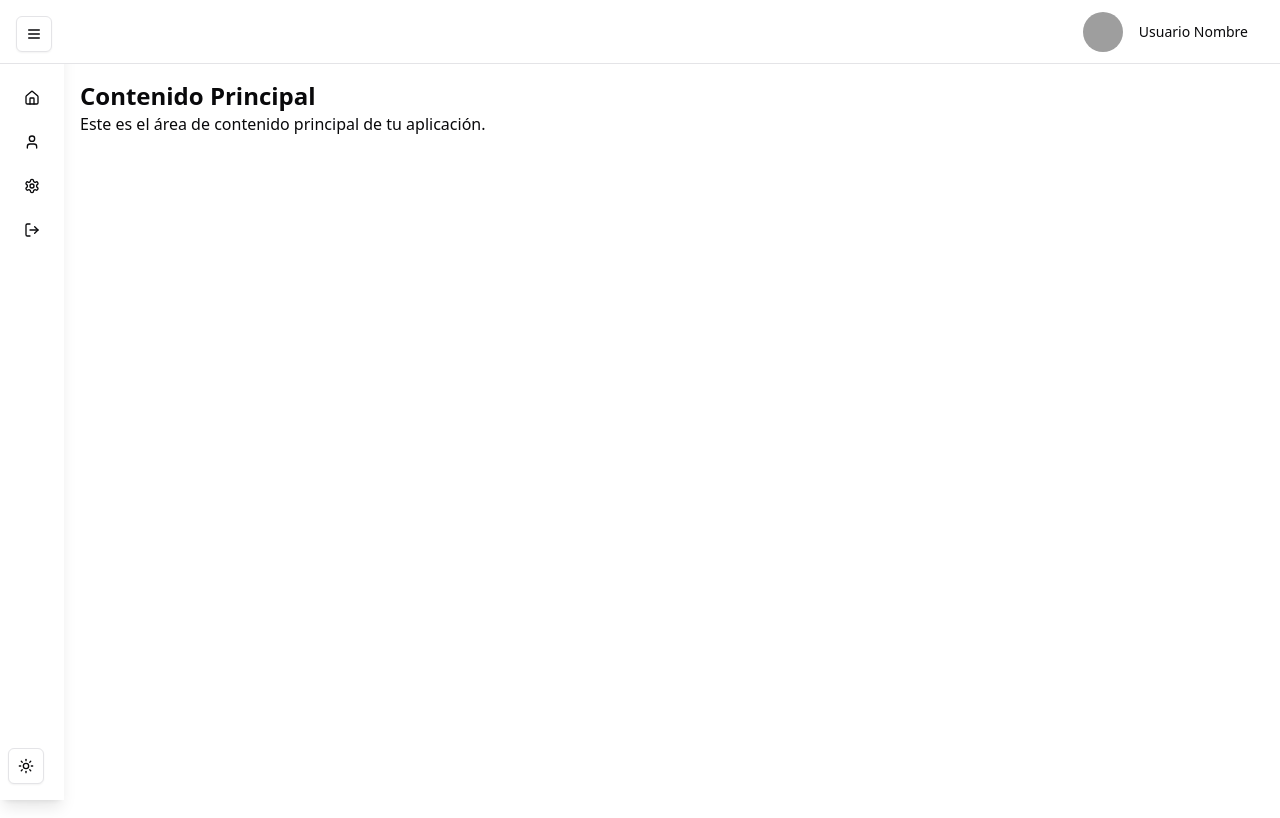
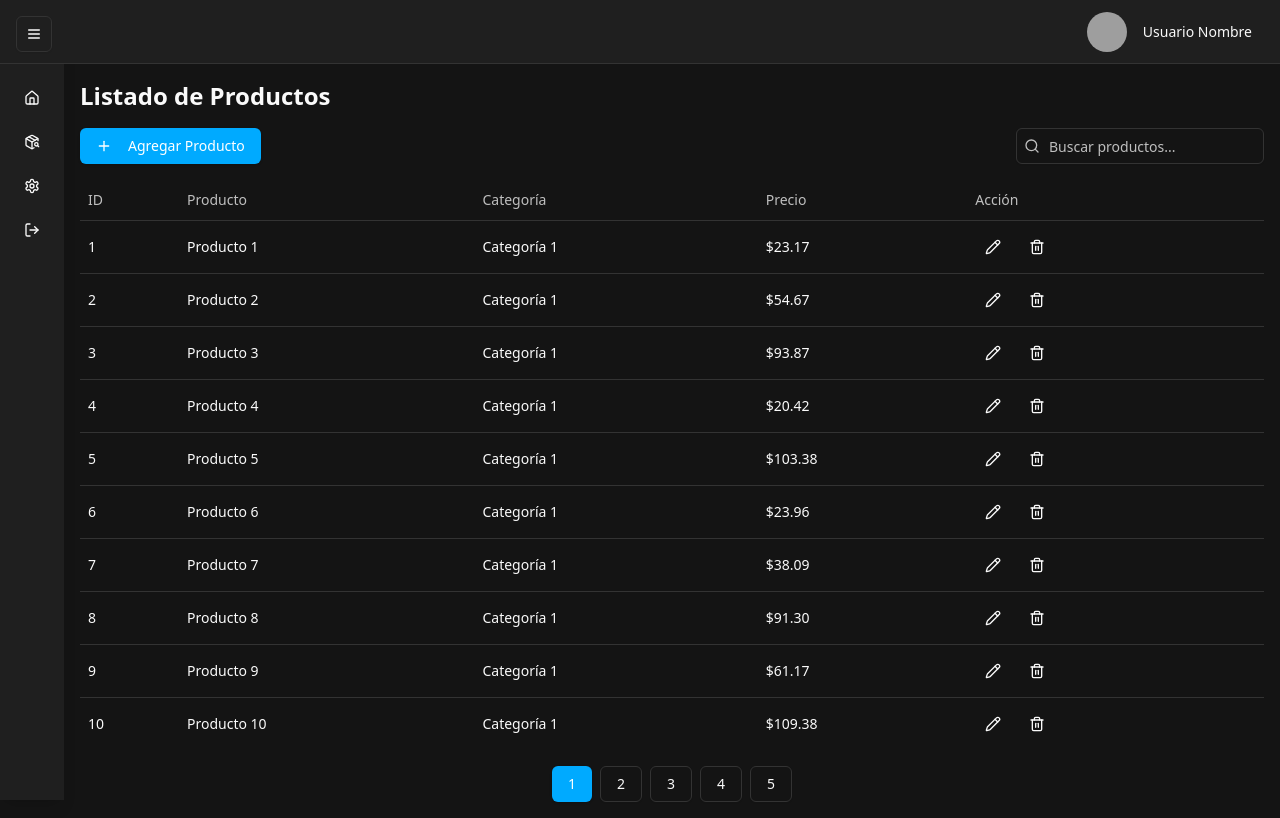
Before and after one commit to ferguevara2000/facturacion-electronica, a React (Vite) app in the folder Frontend/: page /products in a window 1280 px wide. Built offline with nearby package versions, Linux system fonts and the light colour scheme; grey boxes are pictures that could not be loaded.

Commit message:
Change theme colors and optimze ui

```diff
--- a/Frontend/src/App.css
+++ b/Frontend/src/App.css
@@ -7,60 +7,41 @@
   padding: 0;
 }
 
-@layer base {
-  :root {
-    --background: 0 0% 100%;
-    --foreground: 240 10% 3.9%;
-    --card: 0 0% 100%;
-    --card-foreground: 240 10% 3.9%;
-    --popover: 0 0% 100%;
-    --popover-foreground: 240 10% 3.9%;
-    --primary: 240 5.9% 10%;
-    --primary-foreground: 0 0% 98%;
-    --secondary: 240 4.8% 95.9%;
-    --secondary-foreground: 240 5.9% 10%;
-    --muted: 240 4.8% 95.9%;
-    --muted-foreground: 240 3.8% 46.1%;
-    --accent: 240 4.8% 95.9%;
-    --accent-foreground: 240 5.9% 10%;
-    --destructive: 0 84.2% 60.2%;
-    --destructive-foreground: 0 0% 98%;
-    --border: 240 5.9% 90%;
-    --input: 240 5.9% 90%;
-    --ring: 240 10% 3.9%;
-    --chart-1: 12 76% 61%;
-    --chart-2: 173 58% 39%;
-    --chart-3: 197 37% 24%;
-    --chart-4: 43 74% 66%;
-    --chart-5: 27 87% 67%;
-    --radius: 0.5rem;
-  }
-  .dark {
-    --background: 240 10% 3.9%;
-    --foreground: 0 0% 98%;
-    --card: 240 10% 3.9%;
-    --card-foreground: 0 0% 98%;
-    --popover: 240 10% 3.9%;
-    --popover-foreground: 0 0% 98%;
-    --primary: 0 0% 98%;
-    --primary-foreground: 240 5.9% 10%;
-    --secondary: 240 3.7% 15.9%;
-    --secondary-foreground: 0 0% 98%;
-    --muted: 240 3.7% 15.9%;
-    --muted-foreground: 240 5% 64.9%;
-    --accent: 240 3.7% 15.9%;
-    --accent-foreground: 0 0% 98%;
-    --destructive: 0 62.8% 30.6%;
-    --destructive-foreground: 0 0% 98%;
-    --border: 240 3.7% 15.9%;
-    --input: 240 3.7% 15.9%;
-    --ring: 240 4.9% 83.9%;
-    --chart-1: 220 70% 50%;
-    --chart-2: 160 60% 45%;
-    --chart-3: 30 80% 55%;
-    --chart-4: 280 65% 60%;
-    --chart-5: 340 75% 55%;
-  }
+:root {
+  --background: 0 0% 8%;
+  --foreground: 0 0% 98%;
+  --card: 0 0% 12%;
+  --card-foreground: 0 0% 90%;
+  --primary: 200 100% 50%;
+  --primary-foreground: 0 0% 100%;
+  --secondary: 220 14% 25%;
+  --secondary-foreground: 0 0% 100%;
+  --muted: 240 4% 16%;
+  --muted-foreground: 0 0% 75%;
+  --accent: 0 0% 30%;
+  --accent-foreground: 0 0% 100%;
+  --border: 0 0% 20%;
+  --hover: 0 0% 15%;
+  --sidebar-background: 0 0% 12%;
+}
+
+body {
+  background-color: hsl(var(--background));
+  color: hsl(var(--foreground));
+}
+
+.header {
+  background-color: hsl(var(--sidebar-background));
+  color: hsl(var(--foreground));
+}
+
+.sidebar {
+  background-color: hsl(var(--sidebar-background));
+  color: hsl(var(--foreground));
+}
+
+.main-content {
+  background-color: hsl(var(--background)); /* Usa el fondo principal */
 }
 
 @layer base {
--- a/Frontend/src/App.jsx
+++ b/Frontend/src/App.jsx
@@ -1,23 +1,41 @@
 "use client";
 
-import { useState } from "react";
+import { useState, useEffect } from "react";
 import Sidebar from "./components/Sidebar/sidebar.jsx";
 import Header from "./components/Header/header.jsx";
+import { Route, Routes } from "react-router-dom";
+import Dashboard from "./pages/Dashboard/dashboard.jsx";
+import Products from "./pages/Products/products.jsx";
 
 export default function App() {
+  const [theme, setTheme] = useState("light");
+
+  // Cambia el tema y guarda en localStorage
+  const toggleTheme = () => {
+    const newTheme = theme === "light" ? "dark" : "light";
+    setTheme(newTheme);
+    localStorage.setItem("theme", newTheme);
+  };
+
+  // Lee el tema guardado en localStorage
+  useEffect(() => {
+    const savedTheme = localStorage.getItem("theme") || "light";
+    setTheme(savedTheme);
+  }, []);
+
   const [isOpen, setIsOpen] = useState(false);
 
   const toggleSidebar = () => setIsOpen(!isOpen);
 
   return (
-    <div className="relative min-h-screen">
+    <div className={`relative min-h-screen ${theme}`}>
       <Header />
-      <Sidebar isOpen={isOpen} toggleSidebar={toggleSidebar} />
-      <main className={`pt-16 transition-all duration-300 ${isOpen ? "ml-64" : "ml-16"}`}>
-        <div className="p-4">
-          <h1 className="text-2xl font-bold">Contenido Principal</h1>
-          <p>Este es el área de contenido principal de tu aplicación.</p>
-        </div>
+      <Sidebar toggleTheme={toggleTheme} theme={theme} isOpen={isOpen} toggleSidebar={toggleSidebar}/>
+      <main className={`main-content pt-16 transition-all duration-300 ${isOpen ? "ml-64" : "ml-16"}`}>
+        <Routes>
+        <Route path="/" element={<Dashboard />} />
+            <Route path="/products" element={<Products />} />
+        </Routes>
       </main>
     </div>
   );
--- a/Frontend/src/components/Header/header.jsx
+++ b/Frontend/src/components/Header/header.jsx
@@ -14,10 +14,10 @@ export default function Header() {
   useEffect(() => setMounted(true), [])
 
   return (
-    <header className="fixed top-0 right-0 left-0 bg-background z-40 h-16 flex items-center justify-end px-4 border-b">
+    <header className="header fixed top-0 right-0 left-0 bg-background z-40 h-16 flex items-center justify-end px-4 border-b">
       <DropdownMenu>
         <DropdownMenuTrigger asChild>
-          <Button variant="ghost" className="flex items-center space-x-2">
+          <Button variant="ghost" className="flex items-center space-x-2 transition-all duration-200 p-3 rounded-md h-12">
             <Avatar>
               <AvatarImage src="/placeholder.svg?height=32&width=32" alt="@usuario" />
               <AvatarFallback>UN</AvatarFallback>
@@ -25,7 +25,7 @@ export default function Header() {
             <span>Usuario Nombre</span>
           </Button>
         </DropdownMenuTrigger>
-        <DropdownMenuContent align="end">
+        <DropdownMenuContent align="end" className="header w-44">
           <DropdownMenuItem>
             <User className="mr-2 h-4 w-4" />
             <span>Mi Perfil</span>
--- a/Frontend/src/components/Sidebar/sidebar.jsx
+++ b/Frontend/src/components/Sidebar/sidebar.jsx
@@ -1,12 +1,12 @@
 "use client";
 
 import { useState } from "react";
-import { Menu, X, Home, User, Settings, LogOut, Sun, Moon, ChevronDown, ChevronUp } from "lucide-react";
+import { Menu, X, Home, Settings, LogOut, ChevronDown, ChevronUp, PackageSearch } from "lucide-react";
 import { Button } from "@/components/ui/button";
+import { Link } from "react-router-dom"; // Importa Link para la navegación
 import { useTheme } from "next-themes";
 
-export default function Sidebar({ isOpen, toggleSidebar }) {
-  const { theme, setTheme } = useTheme();
+export default function Sidebar({ isOpen, toggleSidebar, toggleTheme, theme }) {
   const [openSubmenu, setOpenSubmenu] = useState(null);
 
   const toggleSubmenu = (index) => {
@@ -17,13 +17,13 @@ export default function Sidebar({ isOpen, toggleSidebar }) {
     {
       icon: <Home className="h-5 w-5" />,
       label: "Inicio",
-      href: "#",
+      href: "/", // Ruta para el Dashboard
       submenu: null,
     },
     {
-      icon: <User className="h-5 w-5" />,
-      label: "Perfil",
-      href: "#",
+      icon: <PackageSearch className="h-5 w-5" />,
+      label: "Productos",
+      href: "/products", // Ruta para Productos
       submenu: null,
     },
     {
@@ -50,7 +50,7 @@ export default function Sidebar({ isOpen, toggleSidebar }) {
       <Button
         variant="outline"
         size="icon"
-        className="fixed top-4 left-4 z-50"
+        className="header fixed top-4 left-4 z-50"
         onClick={toggleSidebar}
       >
         {isOpen ? <X className="h-4 w-4" /> : <Menu className="h-4 w-4" />}
@@ -58,7 +58,9 @@ export default function Sidebar({ isOpen, toggleSidebar }) {
 
       {/* Sidebar */}
       <div
-        className={`fixed top-0 left-0 h-full bg-background shadow-lg transform transition-all duration-300 ease-in-out ${isOpen ? "w-64" : "w-16"}`}
+        className={`sidebar fixed top-0 left-0 h-full bg-background shadow-lg transform transition-all duration-300 ease-in-out ${
+          isOpen ? "w-64" : "w-16"
+        }`}
       >
         <nav className="p-4 mt-16">
           <ul className="space-y-2">
@@ -66,15 +68,13 @@ export default function Sidebar({ isOpen, toggleSidebar }) {
               <li key={index}>
                 {item.submenu ? (
                   <div>
-                    <a
-                      href={isOpen ? item.href : "#"} // Solo habilitar el enlace si el sidebar está abierto
-                      className="flex items-center p-2 rounded hover:bg-accent"
-                      onClick={() => isOpen && toggleSubmenu(index)} // Solo permitir abrir el submenú si el sidebar está abierto
+                    <div>
+                      <button
+                        onClick={() => isOpen && toggleSubmenu(index)} // Abre el submenú solo si el sidebar está abierto
+                        className="flex items-center p-2 rounded hover:bg-accent w-full text-left"
                       >
                         {item.icon}
-                      <span className={`ml-2 ${isOpen ? "block" : "hidden"}`}>
-                        {item.label}
-                      </span>
+                        <span className={`ml-2 ${isOpen ? "block" : "hidden"}`}>{item.label}</span>
                         {isOpen && (
                           openSubmenu === index ? (
                             <ChevronUp className="h-4 w-4 ml-auto" />
@@ -82,47 +82,37 @@ export default function Sidebar({ isOpen, toggleSidebar }) {
                             <ChevronDown className="h-4 w-4 ml-auto" />
                           )
                         )}
-                    </a>
-                    <ul className={`pl-4 mt-2 ${openSubmenu === index ? "block" : "hidden"} transition-all duration-300 ease-in-out`}>
+                      </button>
+                    </div>
+                    {isOpen && openSubmenu === index && (
+                      <ul className="pl-4 mt-2 space-y-1">
                         {item.submenu.map((subitem, subindex) => (
                           <li key={subindex}>
-                          <a
-                            href={subitem.href}
+                            <Link
+                              to={subitem.href}
                               className="flex items-center p-2 rounded hover:bg-accent"
                             >
                               {subitem.icon}
-                            <span className={`ml-2 ${isOpen ? "block" : "hidden"}`}>
-                              {subitem.label}
-                            </span>
-                          </a>
+                              <span className="ml-2">{subitem.label}</span>
+                            </Link>
                           </li>
                         ))}
                       </ul>
+                    )}
                   </div>
                 ) : (
-                  <a
-                    href={item.href}
+                  <Link
+                    to={item.href} // Cambiado a Link
                     className="flex items-center p-2 rounded hover:bg-accent"
                   >
                     {item.icon}
-                    <span className={`ml-2 ${isOpen ? "block" : "hidden"}`}>
-                      {item.label}
-                    </span>
-                  </a>
+                    <span className={`ml-2 ${isOpen ? "block" : "hidden"}`}>{item.label}</span>
+                  </Link>
                 )}
               </li>
             ))}
           </ul>
         </nav>
-
-        <Button
-          variant="outline"
-          size="icon"
-          className={`absolute bottom-4 ${isOpen ? "left-4" : "left-2"}`}
-          onClick={() => setTheme(theme === "light" ? "dark" : "light")}
-        >
-          {theme === "light" ? <Moon className="h-4 w-4" /> : <Sun className="h-4 w-4" />}
-        </Button>
       </div>
     </div>
   );
--- /dev/null
+++ b/Frontend/src/components/ui/input.tsx
@@ -0,0 +1,25 @@
+import * as React from "react"
+
+import { cn } from "@/lib/utils"
+
+export interface InputProps
+  extends React.InputHTMLAttributes<HTMLInputElement> {}
+
+const Input = React.forwardRef<HTMLInputElement, InputProps>(
+  ({ className, type, ...props }, ref) => {
+    return (
+      <input
+        type={type}
+        className={cn(
+          "flex h-9 w-full rounded-md border border-input bg-transparent px-3 py-1 text-sm shadow-sm transition-colors file:border-0 file:bg-transparent file:text-sm file:font-medium file:text-foreground placeholder:text-muted-foreground focus-visible:outline-none focus-visible:ring-1 focus-visible:ring-ring disabled:cursor-not-allowed disabled:opacity-50",
+          className
+        )}
+        ref={ref}
+        {...props}
+      />
+    )
+  }
+)
+Input.displayName = "Input"
+
+export { Input }
--- /dev/null
+++ b/Frontend/src/components/ui/table.tsx
@@ -0,0 +1,120 @@
+import * as React from "react"
+
+import { cn } from "@/lib/utils"
+
+const Table = React.forwardRef<
+  HTMLTableElement,
+  React.HTMLAttributes<HTMLTableElement>
+>(({ className, ...props }, ref) => (
+  <div className="relative w-full overflow-auto">
+    <table
+      ref={ref}
+      className={cn("w-full caption-bottom text-sm", className)}
+      {...props}
+    />
+  </div>
+))
+Table.displayName = "Table"
+
+const TableHeader = React.forwardRef<
+  HTMLTableSectionElement,
+  React.HTMLAttributes<HTMLTableSectionElement>
+>(({ className, ...props }, ref) => (
+  <thead ref={ref} className={cn("[&_tr]:border-b", className)} {...props} />
+))
+TableHeader.displayName = "TableHeader"
+
+const TableBody = React.forwardRef<
+  HTMLTableSectionElement,
+  React.HTMLAttributes<HTMLTableSectionElement>
+>(({ className, ...props }, ref) => (
+  <tbody
+    ref={ref}
+    className={cn("[&_tr:last-child]:border-0", className)}
+    {...props}
+  />
+))
+TableBody.displayName = "TableBody"
+
+const TableFooter = React.forwardRef<
+  HTMLTableSectionElement,
+  React.HTMLAttributes<HTMLTableSectionElement>
+>(({ className, ...props }, ref) => (
+  <tfoot
+    ref={ref}
+    className={cn(
+      "border-t bg-muted/50 font-medium [&>tr]:last:border-b-0",
+      className
+    )}
+    {...props}
+  />
+))
+TableFooter.displayName = "TableFooter"
+
+const TableRow = React.forwardRef<
+  HTMLTableRowElement,
+  React.HTMLAttributes<HTMLTableRowElement>
+>(({ className, ...props }, ref) => (
+  <tr
+    ref={ref}
+    className={cn(
+      "border-b transition-colors hover:bg-muted/50 data-[state=selected]:bg-muted",
+      className
+    )}
+    {...props}
+  />
+))
+TableRow.displayName = "TableRow"
+
+const TableHead = React.forwardRef<
+  HTMLTableCellElement,
+  React.ThHTMLAttributes<HTMLTableCellElement>
+>(({ className, ...props }, ref) => (
+  <th
+    ref={ref}
+    className={cn(
+      "h-10 px-2 text-left align-middle font-medium text-muted-foreground [&:has([role=checkbox])]:pr-0 [&>[role=checkbox]]:translate-y-[2px]",
+      className
+    )}
+    {...props}
+  />
+))
+TableHead.displayName = "TableHead"
+
+const TableCell = React.forwardRef<
+  HTMLTableCellElement,
+  React.TdHTMLAttributes<HTMLTableCellElement>
+>(({ className, ...props }, ref) => (
+  <td
+    ref={ref}
+    className={cn(
+      "p-2 align-middle [&:has([role=checkbox])]:pr-0 [&>[role=checkbox]]:translate-y-[2px]",
+      className
+    )}
+    {...props}
+  />
+))
+TableCell.displayName = "TableCell"
+
+const TableCaption = React.forwardRef<
+  HTMLTableCaptionElement,
+  React.HTMLAttributes<HTMLTableCaptionElement>
+>(({ className, ...props }, ref) => (
+  <caption
+    ref={ref}
+    className={cn("mt-4 text-sm text-muted-foreground", className)}
+    {...props}
+  />
+))
+TableCaption.displayName = "TableCaption"
+
+export {
+  Table,
+  TableHeader,
+  TableBody,
+  TableFooter,
+  TableHead,
+  TableRow,
+  TableCell,
+  TableCaption,
+}
--- a/Frontend/src/main.jsx
+++ b/Frontend/src/main.jsx
@@ -2,9 +2,12 @@ import { StrictMode } from 'react'
 import { createRoot } from 'react-dom/client'
 import App from './App.jsx'
 import './App.css'
+import { BrowserRouter } from 'react-router-dom'
 
 createRoot(document.getElementById('root')).render(
   <StrictMode>
-    <App />
+    <BrowserRouter>
+      <App />
+    </BrowserRouter>
   </StrictMode>,
 )
--- /dev/null
+++ b/Frontend/src/pages/Products/products.jsx
@@ -0,0 +1,104 @@
+import React, { useState } from 'react'
+import { Plus, Search, Pencil, Trash2 } from 'lucide-react'
+import { Button } from "@/components/ui/button"
+import { Input } from "@/components/ui/input"
+import {
+  Table,
+  TableBody,
+  TableCell,
+  TableHead,
+  TableHeader,
+  TableRow,
+} from "@/components/ui/table"
+
+// Mock data
+const mockProducts = Array(50).fill(null).map((_, i) => ({
+  id: i + 1,
+  name: `Producto ${i + 1}`,
+  category: `Categoría ${Math.floor(i / 10) + 1}`,
+  price: (Math.random() * 100 + 10).toFixed(2)
+}))
+
+export default function Products() {
+  const [searchTerm, setSearchTerm] = useState('')
+  const [currentPage, setCurrentPage] = useState(1)
+  const productsPerPage = 10
+
+  // Filter products based on search term
+  const filteredProducts = mockProducts.filter(product =>
+    product.name.toLowerCase().includes(searchTerm.toLowerCase()) ||
+    product.category.toLowerCase().includes(searchTerm.toLowerCase())
+  )
+
+  // Paginate products
+  const indexOfLastProduct = currentPage * productsPerPage
+  const indexOfFirstProduct = indexOfLastProduct - productsPerPage
+  const currentProducts = filteredProducts.slice(indexOfFirstProduct, indexOfLastProduct)
+
+  // Change page
+  const paginate = (pageNumber) => setCurrentPage(pageNumber)
+
+  return (
+    <div className="container mx-auto p-4">
+      <h1 className="text-2xl font-bold mb-4">Listado de Productos</h1>
+
+      <div className="flex justify-between mb-4">
+        <Button>
+          <Plus className="mr-2 h-4 w-4" /> Agregar Producto
+        </Button>
+        <div className="relative">
+          <Search className="absolute left-2 top-2.5 h-4 w-4 text-muted-foreground" />
+          <Input
+            placeholder="Buscar productos..."
+            className="pl-8"
+            value={searchTerm}
+            onChange={(e) => setSearchTerm(e.target.value)}
+          />
+        </div>
+      </div>
+
+      <Table>
+        <TableHeader>
+          <TableRow>
+            <TableHead>ID</TableHead>
+            <TableHead>Producto</TableHead>
+            <TableHead>Categoría</TableHead>
+            <TableHead>Precio</TableHead>
+            <TableHead>Acción</TableHead>
+          </TableRow>
+        </TableHeader>
+        <TableBody>
+          {currentProducts.map((product) => (
+            <TableRow key={product.id}>
+              <TableCell>{product.id}</TableCell>
+              <TableCell>{product.name}</TableCell>
+              <TableCell>{product.category}</TableCell>
+              <TableCell>${product.price}</TableCell>
+              <TableCell>
+                <Button variant="ghost" size="icon" className="mr-2">
+                  <Pencil className="h-4 w-4" />
+                </Button>
+                <Button variant="ghost" size="icon">
+                  <Trash2 className="h-4 w-4" />
+                </Button>
+              </TableCell>
+            </TableRow>
+          ))}
+        </TableBody>
+      </Table>
+
+      <div className="flex justify-center mt-4">
+        {Array(Math.ceil(filteredProducts.length / productsPerPage)).fill(null).map((_, i) => (
+          <Button
+            key={i}
+            variant={currentPage === i + 1 ? "default" : "outline"}
+            className="mx-1"
+            onClick={() => paginate(i + 1)}
+          >
+            {i + 1}
+          </Button>
+        ))}
+      </div>
+    </div>
+  )
+}
--- a/Frontend/tailwind.config.js
+++ b/Frontend/tailwind.config.js
@@ -1,60 +1,29 @@
 /** @type {import('tailwindcss').Config} */
 export default {
-    darkMode: ['class'],
+	darkMode: 'class', // Opcional: Mantén esto si en el futuro quieres reactivar el cambio de tema
 	content: [
 	  './index.html',
-    './src/**/*.{js,ts,jsx,tsx}', // Asegúrate de que los paths sean correctos
+	  './src/**/*.{js,ts,jsx,tsx}',
 	],
 	theme: {
 	  extend: {
-  		borderRadius: {
-  			lg: 'var(--radius)',
-  			md: 'calc(var(--radius) - 2px)',
-  			sm: 'calc(var(--radius) - 4px)'
-  		},
 		colors: {
 		  background: 'hsl(var(--background))',
 		  foreground: 'hsl(var(--foreground))',
-  			card: {
-  				DEFAULT: 'hsl(var(--card))',
-  				foreground: 'hsl(var(--card-foreground))'
+		  card: 'hsl(var(--card))',
+		  'card-foreground': 'hsl(var(--card-foreground))',
+		  primary: 'hsl(var(--primary))',
+		  'primary-foreground': 'hsl(var(--primary-foreground))',
+		  secondary: 'hsl(var(--secondary))',
+		  'secondary-foreground': 'hsl(var(--secondary-foreground))',
+		  muted: 'hsl(var(--muted))',
+		  'muted-foreground': 'hsl(var(--muted-foreground))',
+		  accent: 'hsl(var(--accent))',
+		  'accent-foreground': 'hsl(var(--accent-foreground))',
+		  border: 'hsl(var(--border))',
+		  hover: 'hsl(var(--hover))',
 		},
-  			popover: {
-  				DEFAULT: 'hsl(var(--popover))',
-  				foreground: 'hsl(var(--popover-foreground))'
 	  },
-  			primary: {
-  				DEFAULT: 'hsl(var(--primary))',
-  				foreground: 'hsl(var(--primary-foreground))'
-  			},
-  			secondary: {
-  				DEFAULT: 'hsl(var(--secondary))',
-  				foreground: 'hsl(var(--secondary-foreground))'
-  			},
-  			muted: {
-  				DEFAULT: 'hsl(var(--muted))',
-  				foreground: 'hsl(var(--muted-foreground))'
-  			},
-  			accent: {
-  				DEFAULT: 'hsl(var(--accent))',
-  				foreground: 'hsl(var(--accent-foreground))'
-  			},
-  			destructive: {
-  				DEFAULT: 'hsl(var(--destructive))',
-  				foreground: 'hsl(var(--destructive-foreground))'
-  			},
-  			border: 'hsl(var(--border))',
-  			input: 'hsl(var(--input))',
-  			ring: 'hsl(var(--ring))',
-  			chart: {
-  				'1': 'hsl(var(--chart-1))',
-  				'2': 'hsl(var(--chart-2))',
-  				'3': 'hsl(var(--chart-3))',
-  				'4': 'hsl(var(--chart-4))',
-  				'5': 'hsl(var(--chart-5))'
-  			}
-  		}
-  	}
 	},
 	plugins: [require("tailwindcss-animate")],
   }
```
Lines whose indentation alone changed are shown as unchanged.
